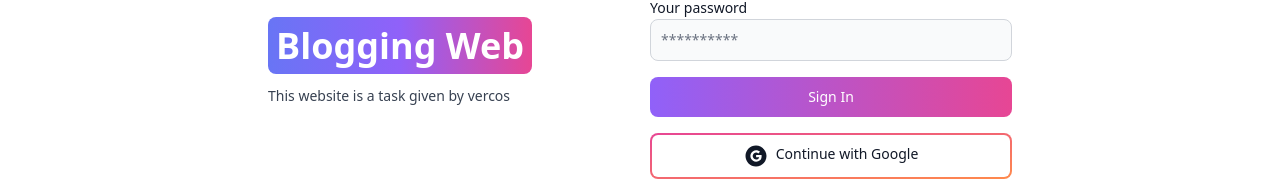
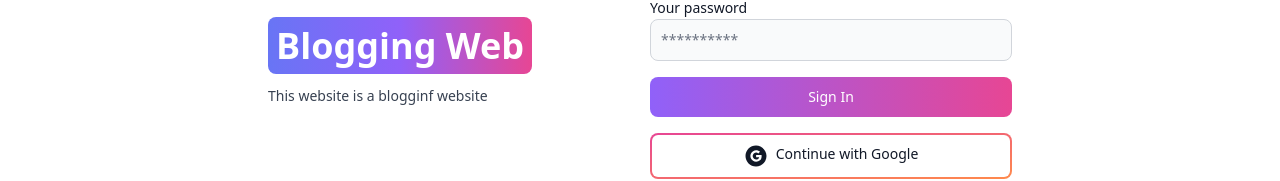
Before and after one commit to Pranjal-2004/bloggingmern, a React (Vite) app in the folder client/: page /sign-in in a window 1280 px wide. Shown: the part 243-424 px from the top of the page. Built offline with nearby package versions, Linux system fonts and the light colour scheme.

Commit message:
Update SignIn.jsx

```diff
--- a/client/src/pages/SignIn.jsx
+++ b/client/src/pages/SignIn.jsx
@@ -53,7 +53,7 @@ export default function SignIn() {
             </span>
           </Link>
           <p className='text-sm mt-5'>
-            This website is a task given by vercos
+            This website is a blogginf website
           </p>
         </div>
         {/* right */}
```
